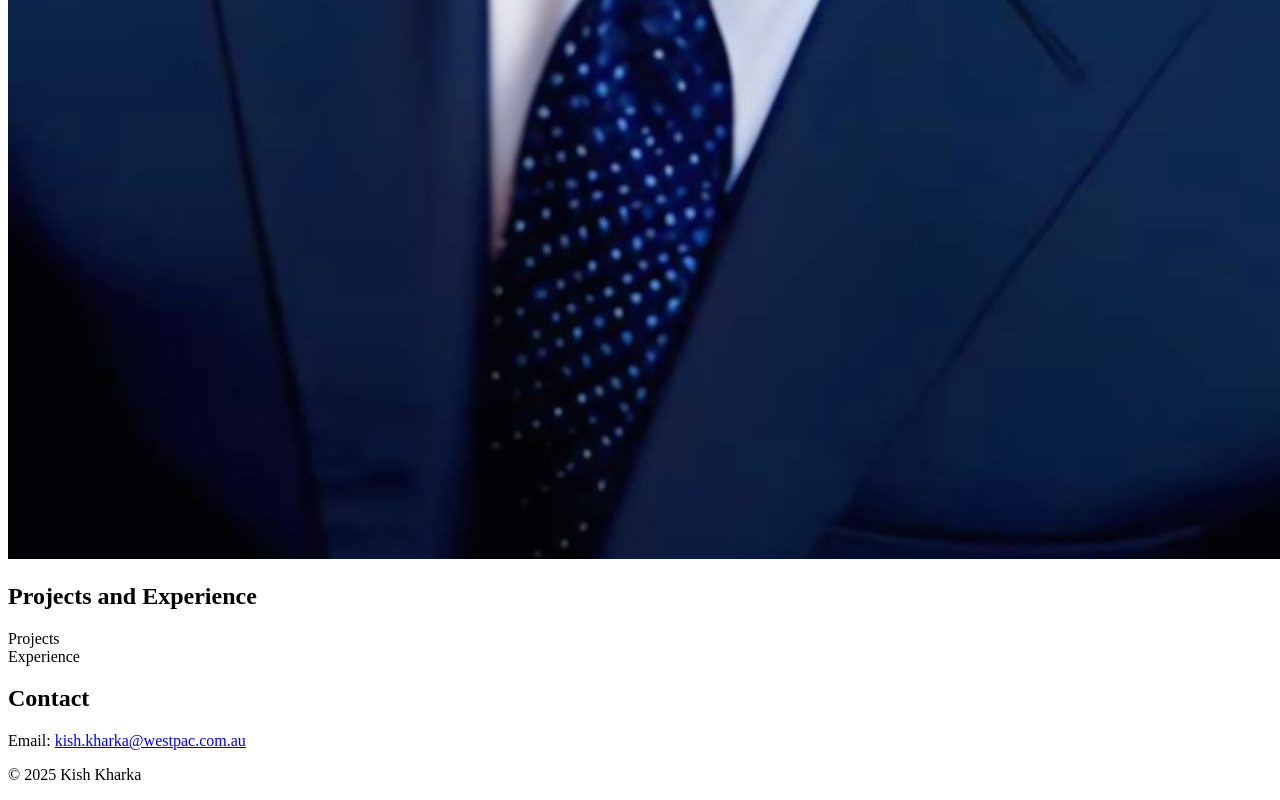
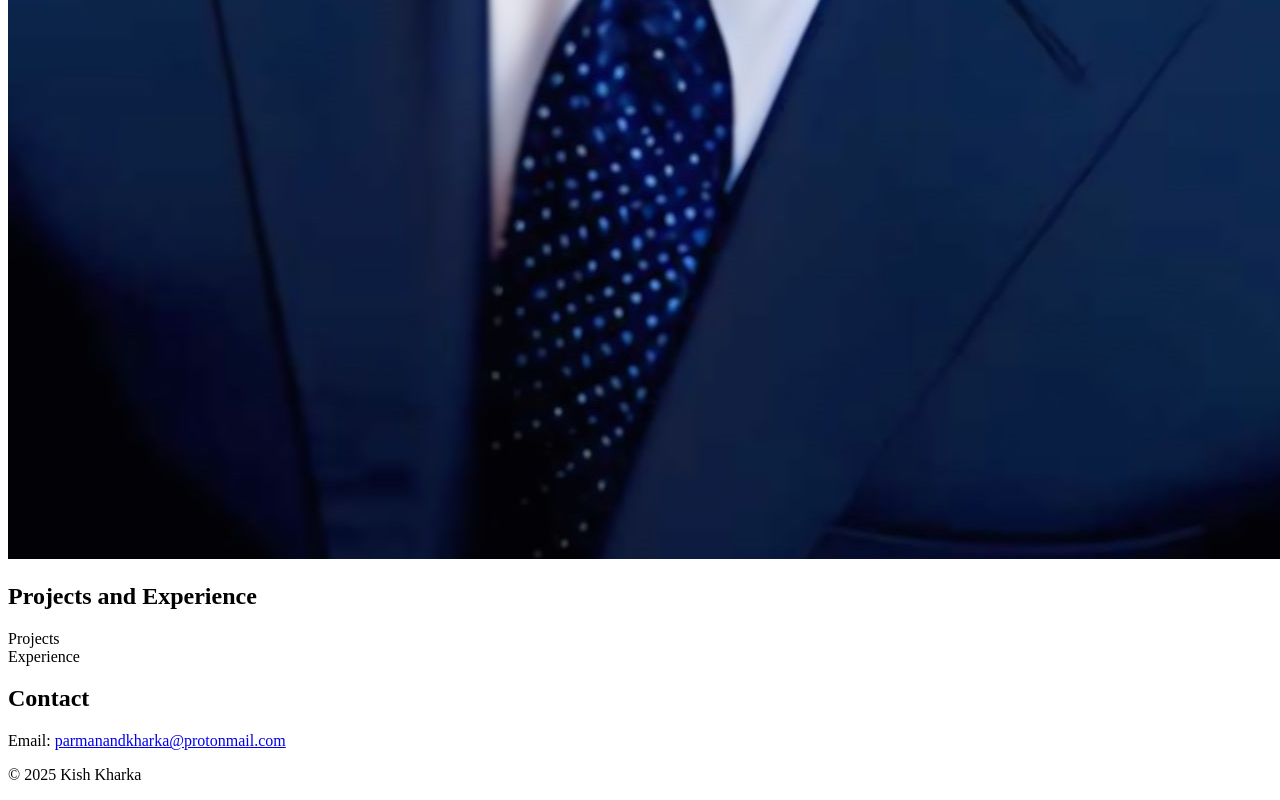
Before and after one commit to mega-Slaking/mega-Slaking.github.io, a React (Vite) app: page / in a window 1280 px wide. Shown: the part 2058-2858 px from the top of the page. Built offline with nearby package versions, Linux system fonts and the light colour scheme; the HTML template or start-up script is replaced by a standard one; a web font is replaced by a local one.

Commit message:
Claude task: Make two small refinements: first, increase the sp

```diff
--- a/src/App.jsx
+++ b/src/App.jsx
@@ -639,7 +639,7 @@ function ContactSection() {
     <section id="contact">
       <h2>Contact</h2>
       <p>
-        Email: <a href="mailto:kish.kharka@westpac.com.au">kish.kharka@westpac.com.au</a>
+        Email: <a href="mailto:parmanandkharka@protonmail.com">parmanandkharka@protonmail.com</a>
       </p>
     </section>
   );
--- a/src/styles.css
+++ b/src/styles.css
@@ -312,6 +312,10 @@ section {
   padding-left: 24px;
 }
 
+.project-grid .hidden-content li + li {
+  margin-top: 10px;
+}
+
 .hidden-content h4 {
   font-size: 16px;
   font-weight: normal;
```
Also changed, not shown: 4 other files (tests, documents, lock files or other folders).
